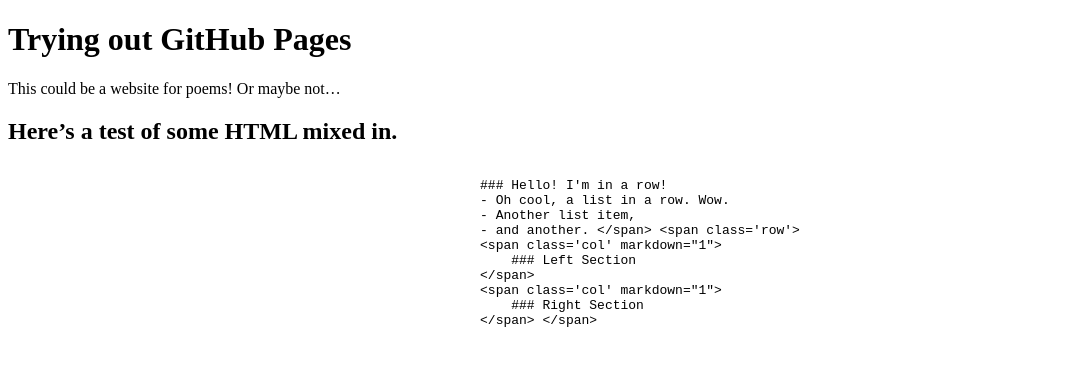
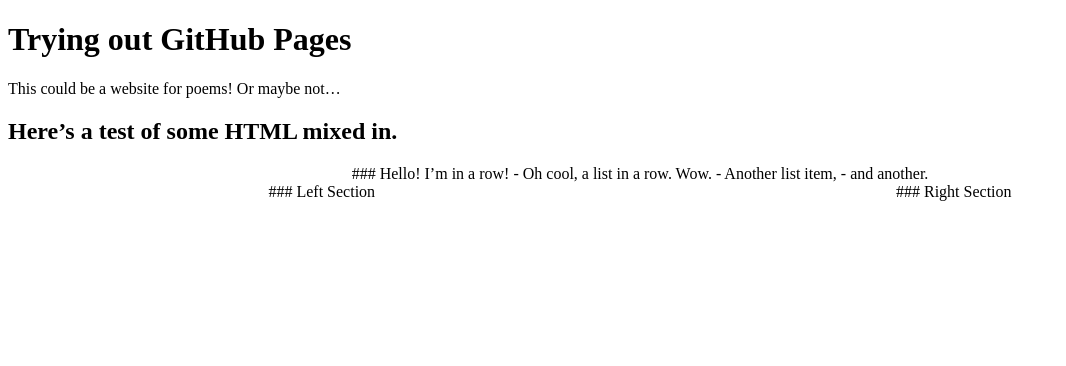
Before and after one commit to HalfOfTwoBiscuits/HalfOfTwoBiscuits.github.io, a Jekyll site: the page built from index.md, in a window 1280 px wide. Shown: the top 366 px of the page, without its empty margins (0-1066 px from the left). Built offline with Jekyll 4.4.1, drawn with Linux system fonts in a browser that asks for light colours; our own code applies the rules of GitHub Pages for plain Markdown files.

Commit message:
fixing a typo

```diff
--- a/index.md
+++ b/index.md
@@ -6,7 +6,7 @@ foo: Home
 This could be a website for poems! Or maybe not...
 
 ## Here's a test of some HTML mixed in.
-<div class='row' markdown="1">
+<span class='row' markdown="1">
     ### Hello! I'm in a row!
     - Oh cool, a list in a row. Wow.
     - Another list item,
```
